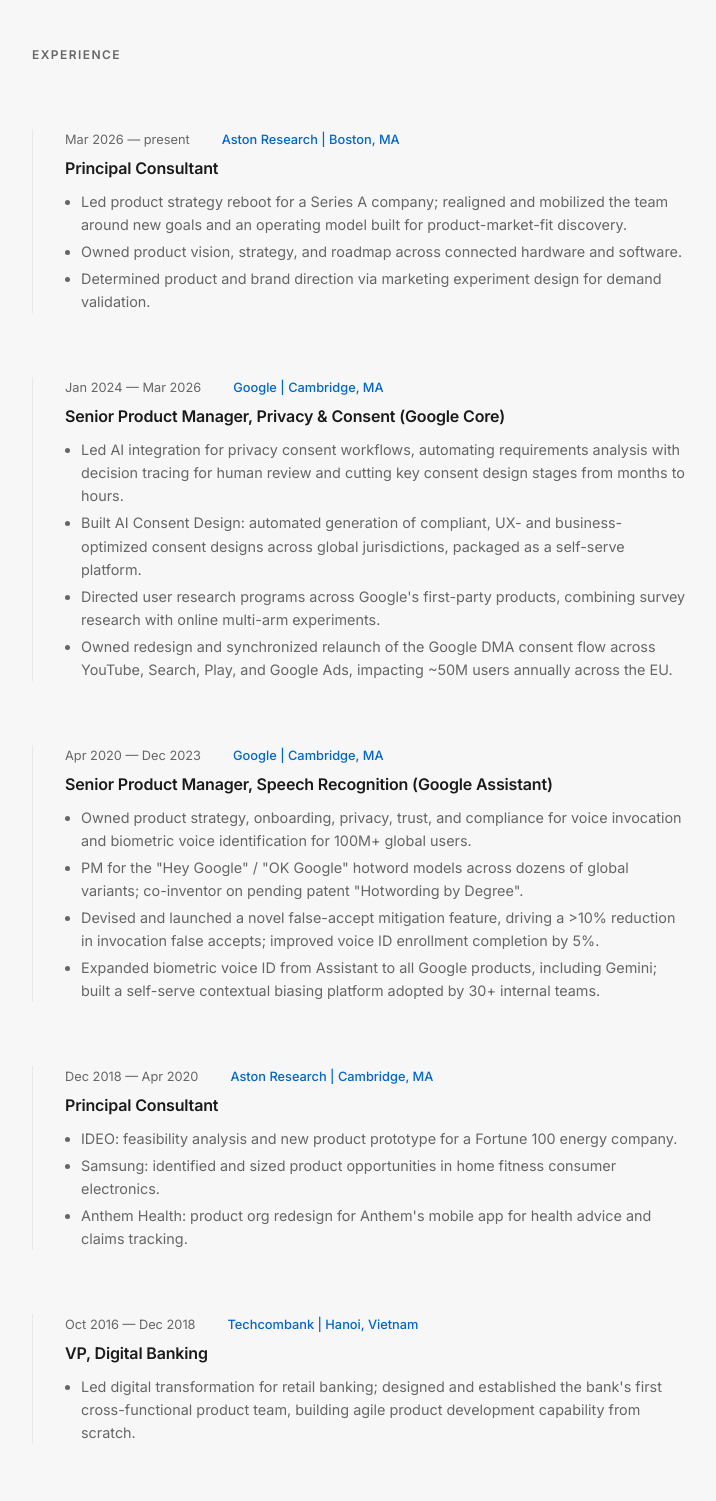
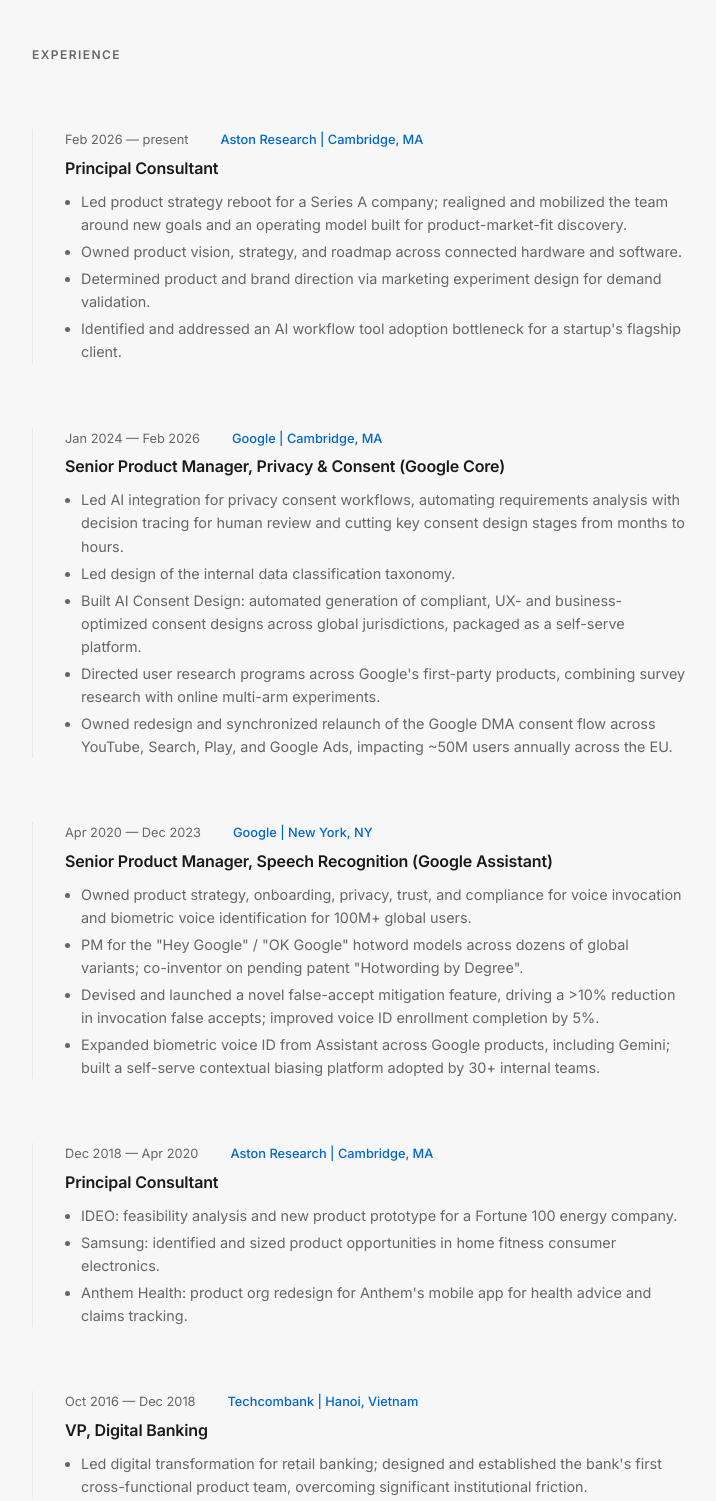
Before and after one commit to jamesflynn/jamesflynn-ai, a plain HTML site: page index.html in a window 1280 px wide. Shown: the part 1140-2641 px from the top of the page, without its empty margins (280-996 px from the left). Drawn offline with Linux system fonts and the light colour scheme.

Commit message:
update resume pdf and sync experience section (#1)
Claude-Session: https://claude.ai/code/session_019JnQ7gTQf3WGvxpVAQB4Rq

Co-authored-by: Claude <noreply@anthropic.com>

```diff
--- a/index.html
+++ b/index.html
@@ -93,25 +93,27 @@
 
           <li class="timeline-item">
             <div class="timeline-meta">
-              <span class="timeline-date">Mar 2026 — present</span>
-              <span class="timeline-company">Aston Research | Boston, MA</span>
+              <span class="timeline-date">Feb 2026 — present</span>
+              <span class="timeline-company">Aston Research | Cambridge, MA</span>
             </div>
             <h3 class="timeline-role">Principal Consultant</h3>
             <ul class="timeline-bullets">
               <li>Led product strategy reboot for a Series A company; realigned and mobilized the team around new goals and an operating model built for product-market-fit discovery.</li>
               <li>Owned product vision, strategy, and roadmap across connected hardware and software.</li>
               <li>Determined product and brand direction via marketing experiment design for demand validation.</li>
+              <li>Identified and addressed an AI workflow tool adoption bottleneck for a startup's flagship client.</li>
             </ul>
           </li>
 
           <li class="timeline-item">
             <div class="timeline-meta">
-              <span class="timeline-date">Jan 2024 — Mar 2026</span>
+              <span class="timeline-date">Jan 2024 — Feb 2026</span>
               <span class="timeline-company">Google | Cambridge, MA</span>
             </div>
             <h3 class="timeline-role">Senior Product Manager, Privacy &amp; Consent (Google Core)</h3>
             <ul class="timeline-bullets">
               <li>Led AI integration for privacy consent workflows, automating requirements analysis with decision tracing for human review and cutting key consent design stages from months to hours.</li>
+              <li>Led design of the internal data classification taxonomy.</li>
               <li>Built AI Consent Design: automated generation of compliant, UX- and business-optimized consent designs across global jurisdictions, packaged as a self-serve platform.</li>
               <li>Directed user research programs across Google's first-party products, combining survey research with online multi-arm experiments.</li>
               <li>Owned redesign and synchronized relaunch of the Google DMA consent flow across YouTube, Search, Play, and Google Ads, impacting ~50M users annually across the EU.</li>
@@ -121,14 +123,14 @@
           <li class="timeline-item">
             <div class="timeline-meta">
               <span class="timeline-date">Apr 2020 — Dec 2023</span>
-              <span class="timeline-company">Google | Cambridge, MA</span>
+              <span class="timeline-company">Google | New York, NY</span>
             </div>
             <h3 class="timeline-role">Senior Product Manager, Speech Recognition (Google Assistant)</h3>
             <ul class="timeline-bullets">
               <li>Owned product strategy, onboarding, privacy, trust, and compliance for voice invocation and biometric voice identification for 100M+ global users.</li>
               <li>PM for the "Hey Google" / "OK Google" hotword models across dozens of global variants; co-inventor on pending patent "Hotwording by Degree".</li>
               <li>Devised and launched a novel false-accept mitigation feature, driving a &gt;10% reduction in invocation false accepts; improved voice ID enrollment completion by 5%.</li>
-              <li>Expanded biometric voice ID from Assistant to all Google products, including Gemini; built a self-serve contextual biasing platform adopted by 30+ internal teams.</li>
+              <li>Expanded biometric voice ID from Assistant across Google products, including Gemini; built a self-serve contextual biasing platform adopted by 30+ internal teams.</li>
             </ul>
           </li>
 
@@ -152,7 +154,7 @@
             </div>
             <h3 class="timeline-role">VP, Digital Banking</h3>
             <ul class="timeline-bullets">
-              <li>Led digital transformation for retail banking; designed and established the bank's first cross-functional product team, building agile product development capability from scratch.</li>
+              <li>Led digital transformation for retail banking; designed and established the bank's first cross-functional product team, overcoming significant institutional friction.</li>
             </ul>
           </li>
 
@@ -163,9 +165,9 @@
             </div>
             <h3 class="timeline-role">Director, Technology &amp; Product</h3>
             <ul class="timeline-bullets">
-              <li>Built a cross-functional team from scratch that took 7 products into user trials in 18 months, shutting down all but one based on experimental outcomes.</li>
-              <li>"CEO Founder" of the team behind the Samsung Family Hub hero app, from concept through acquisition by Samsung.</li>
-              <li>Offered Product Lead position on Samsung America's Product Innovation Team post acquisition.</li>
+              <li>Built a product team from scratch that took 7 products into user trials in 18 months, shutting down all but one based on rapid experimental outcomes.</li>
+              <li>Founder of the team behind the Samsung Family Hub hero app, a family coordination app with a large wall-mounted touchscreen, from concept through acquisition by Samsung.</li>
+              <li>Offered Product Lead position on Samsung America's Product Innovation Team post-acquisition.</li>
             </ul>
           </li>
 
```
Also changed, not shown: 1 other file.
